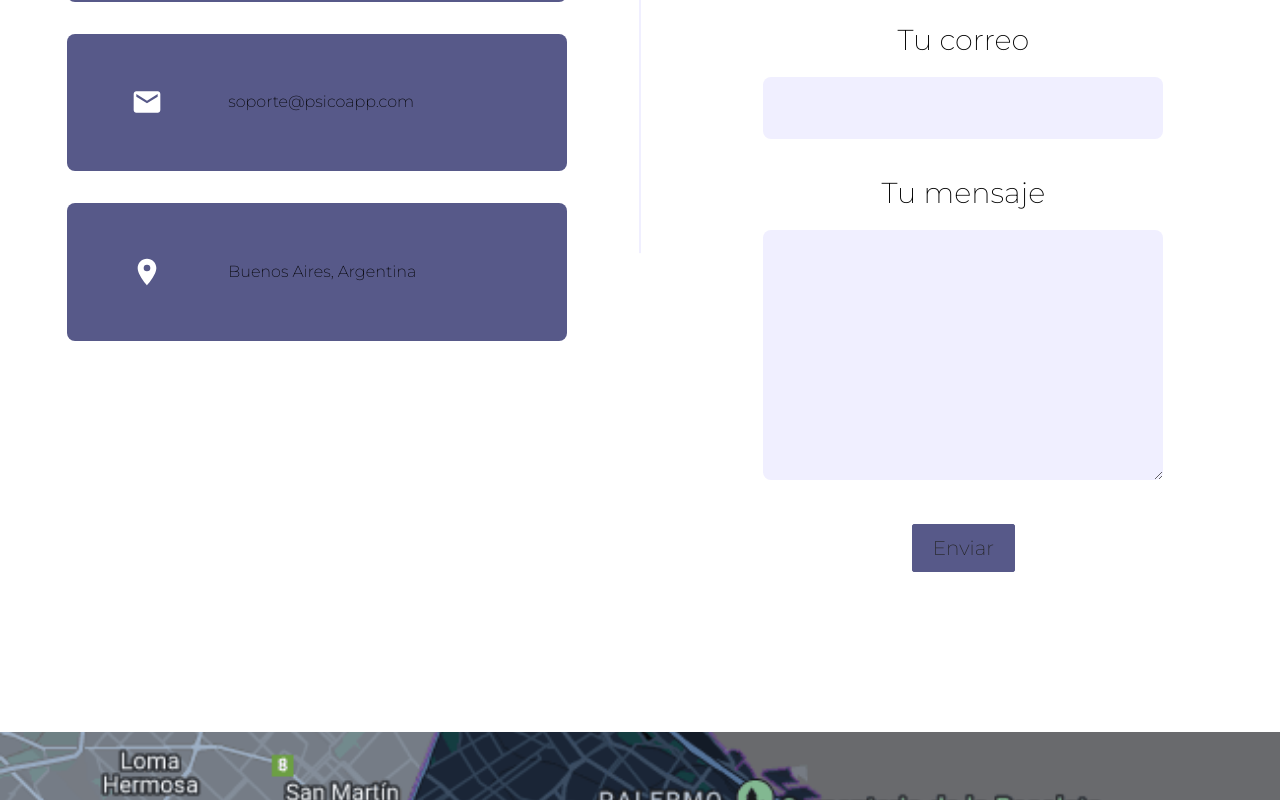
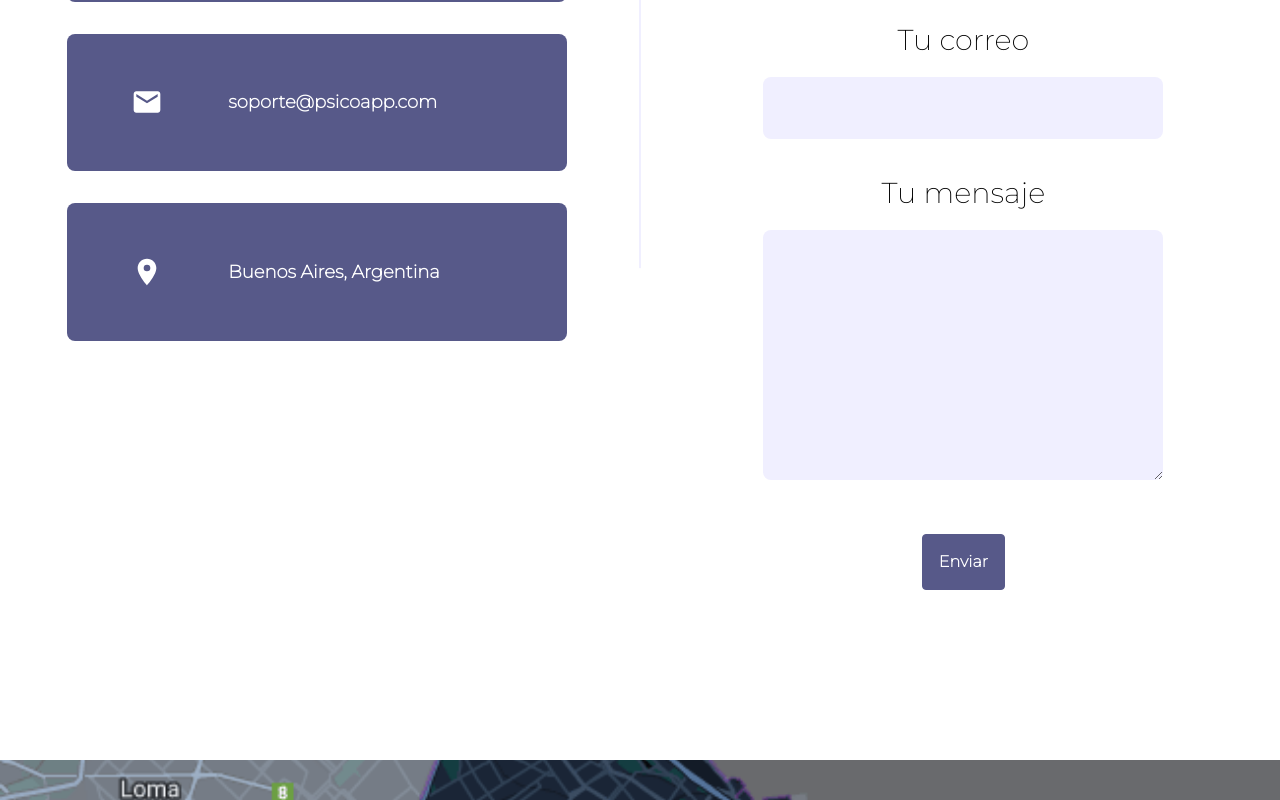
Before and after one commit to tomasld13/PF-psicoApp, a React (Create React App) app in the folder client/: page /contacto in a window 1280 px wide. Shown: the part 544-1344 px from the top of the page. Built offline with nearby package versions, Linux system fonts and the light colour scheme; no server answers.

Commit message:
Detalles minimos de estilos en Contact

```diff
--- a/client/src/Components/Contact/ContactForm.jsx
+++ b/client/src/Components/Contact/ContactForm.jsx
@@ -74,7 +74,7 @@ function ContactForm() {
                     />
                 </label>
             </div>
-            <Button type='submit'>Enviar</Button>
+            <button type='submit' className="bg-primary text-white border border-primary font-bold py-2  px-4 rounded hover:bg-white hover:text-primary my-2.5 mx-2.5 h-14" >Enviar</button>
     </FormStyle>
   </>
   )
--- a/client/src/Components/Contact/ContactSection.jsx
+++ b/client/src/Components/Contact/ContactSection.jsx
@@ -66,7 +66,7 @@ function ContactSection() {
           <SectionTitle heading='contactanos' subheading='' />
             <div className="contactSection-wrapper">
 
-                <div className="contact-left">
+                <div className="contact-left text-lg text-white font-bold">
                     <ContactInfoItem
                     icon={<MdLocalPhone size='2rem'/>}
                     text='+54 9 11 54236789'
```
